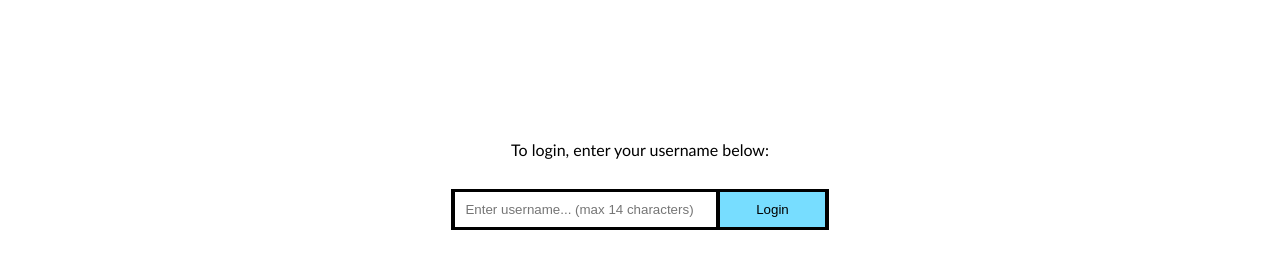
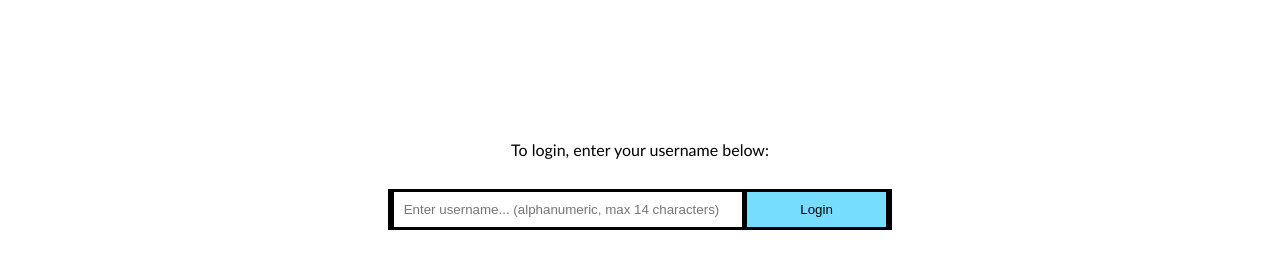
Before and after one commit to i-n00b/Chat_Room, a website: page main.html in a window 1280 px wide. Shown: the part 64-332 px from the top of the page. Drawn offline with nearby package versions, Linux system fonts and the light colour scheme; no server answers.

Commit message:
Small changes

```diff
--- a/main.html
+++ b/main.html
@@ -24,7 +24,7 @@
         <h2 id="Welcome">FSE CHAT ROOM</h2>
         <p id="Login">To login, enter your username below:</p>
         <form id="form1" action="">
-          <input id="Username" autocomplete="off" placeholder = "Enter username... (max 14 characters)" onkeyup = "checkAlpha()" maxlength = "14"/>
+          <input id="Username" autocomplete="off" placeholder = "Enter username... (alphanumeric, max 14 characters)" onkeyup = "checkAlpha()" maxlength = "14"/>
           <button>Login</button>
         </form>
         <p id="UsernameError"></p>
--- a/public/css/styles.css
+++ b/public/css/styles.css
@@ -73,7 +73,7 @@ body {
   text-align: center;
   background: #000000;
   padding: 3px;
-  width: 30%;
+  width: 40%;
   margin: 0 auto;
 }
 
```
Also changed, not shown: 9 other files.
